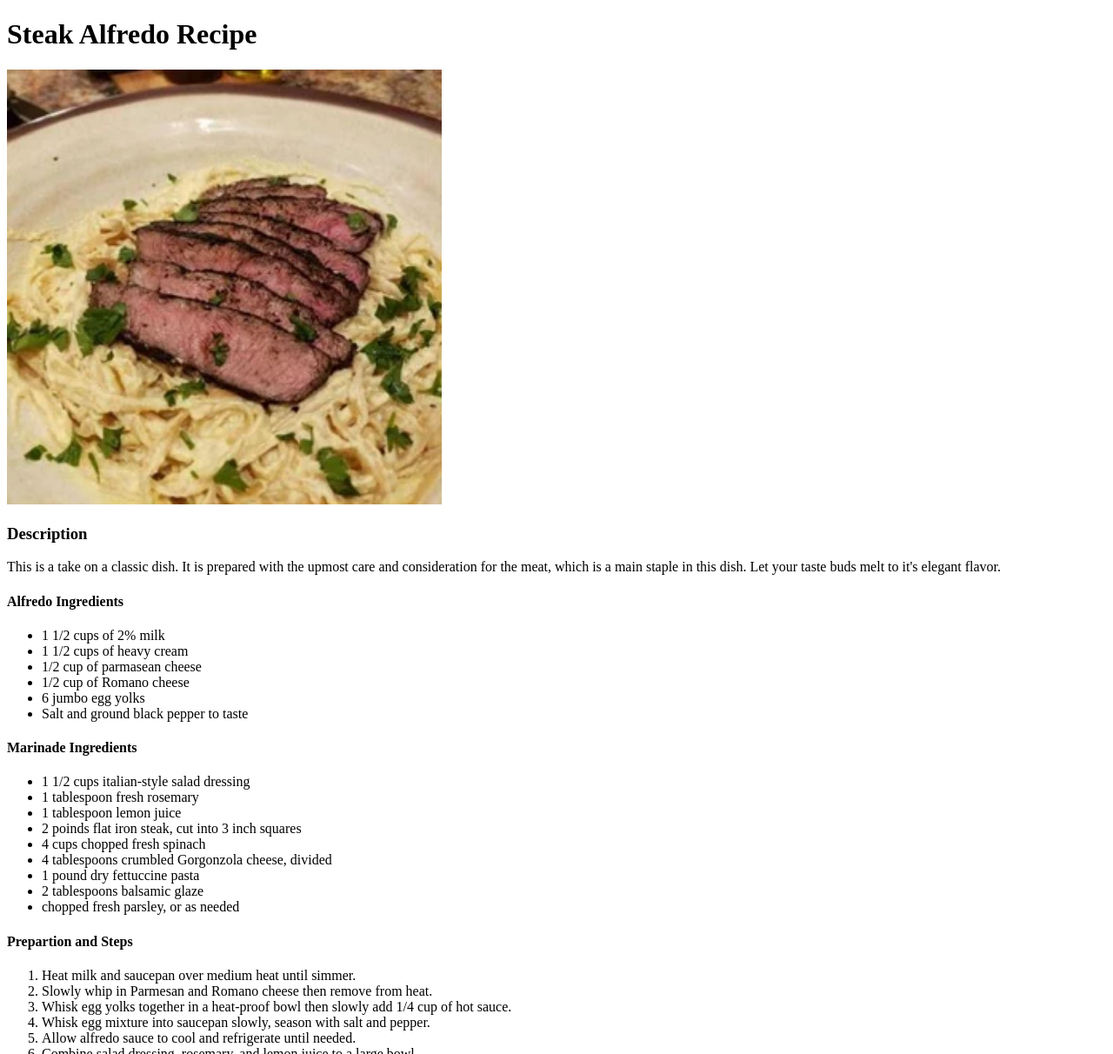
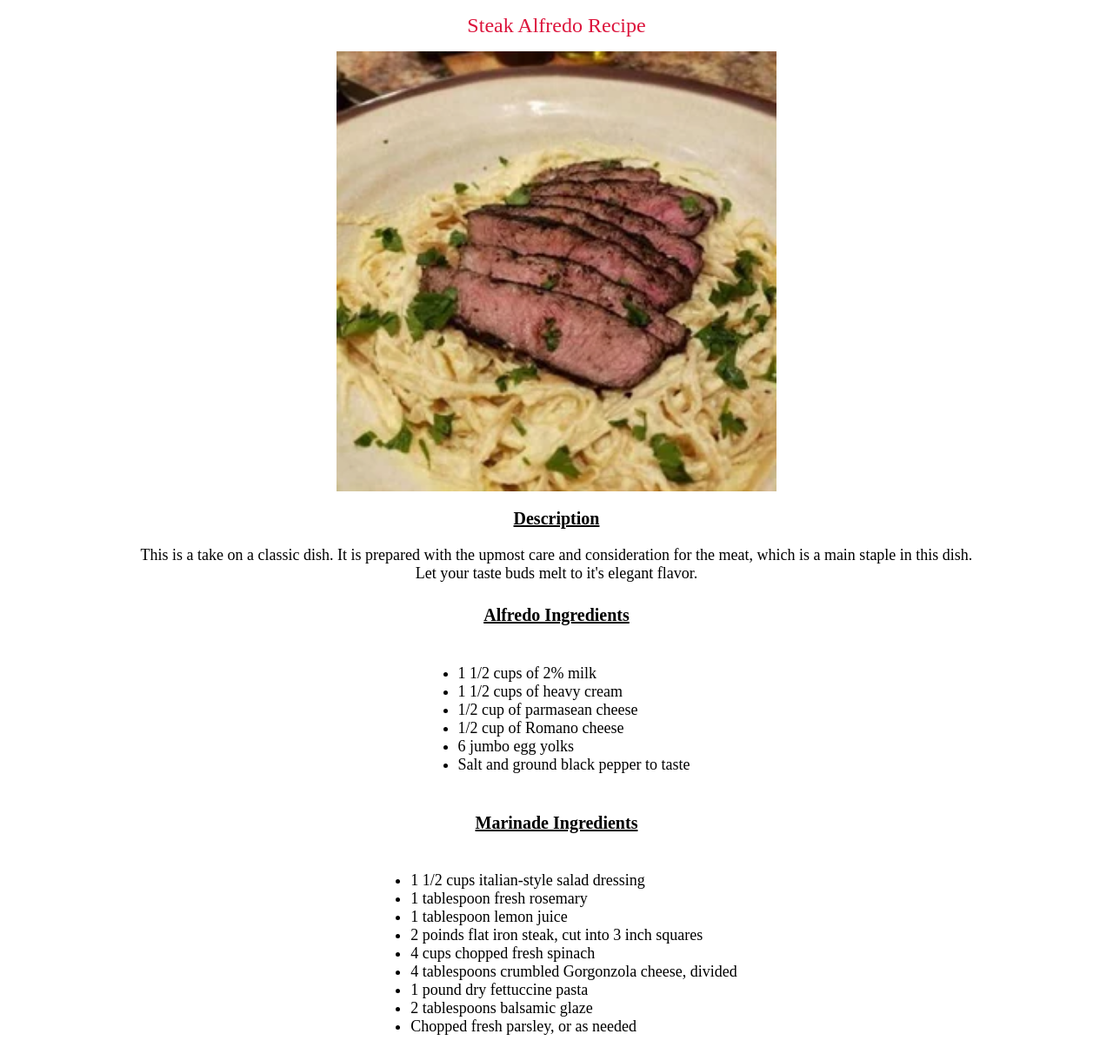
Before and after one commit to TGraham17/odin-recipes, a plain HTML site: page recipes/steak-alfredo.html in a window 1280 px wide. Shown: the top 1212 px of the page at 87% size. Drawn offline with Linux system fonts and the light colour scheme.

Commit message:
css added

```diff
--- a/recipes/steak-alfredo.html
+++ b/recipes/steak-alfredo.html
@@ -5,15 +5,17 @@
     <meta http-equiv="X-UA-Compatible" content="IE=edge">
     <meta name="viewport" content="width=device-width, initial-scale=1.0">
     <title>Recipes</title>
+    <link rel="stylesheet" href="../style.css" type="text/css">
 </head>
 <body>
     <h1>Steak Alfredo Recipe</h1>
-    <img src="../img/steak-alfredo.webp" alt="Steak alfredo on a white plate" width="500px">
+    <img class="img" src="../img/steak-alfredo.webp" alt="Steak alfredo on a white plate" width="500px">
     <h3>Description</h3>
-    <p>This is a take on a classic dish. It is prepared with the upmost care and consideration for the meat, which
-        is a main staple in this dish. Let your taste buds melt to it's elegant flavor.
+    <p class="text">This is a take on a classic dish. It is prepared with the upmost care and consideration for the meat, which
+        is a main staple in this dish.<br> Let your taste buds melt to it's elegant flavor.
     </p>
     <h4>Alfredo Ingredients</h4>
+    <div class="link">
         <ul>
             <li>1 1/2 cups of 2% milk</li>
             <li>1 1/2 cups of heavy cream</li>
@@ -22,7 +24,9 @@
             <li>6 jumbo egg yolks</li>
             <li>Salt and ground black pepper to taste</li>
         </ul>
+    </div>
     <h4>Marinade Ingredients</h4>
+    <div class="link">
         <ul>
             <li>1 1/2 cups italian-style salad dressing</li>
             <li>1 tablespoon fresh rosemary</li>
@@ -32,9 +36,11 @@
             <li>4 tablespoons crumbled Gorgonzola cheese, divided</li>
             <li>1 pound dry fettuccine pasta</li>
             <li>2 tablespoons balsamic glaze</li>
-        <li>chopped fresh parsley, or as needed</li>
+            <li>Chopped fresh parsley, or as needed</li>
         </ul>
-    <h4>Prepartion and Steps</h4>
+    </div>
+    <h4>Preparation and Steps</h4>
+    <div class="link">
         <ol>
             <li>Heat milk and saucepan over medium heat until simmer.</li>
             <li>Slowly whip in Parmesan and Romano cheese then remove from heat.</li>
@@ -53,6 +59,7 @@
             <li>Pour hot alfredo sauce into a large serving bowl, add pasta, and stir until combined.</li>
             <li>Add grilled steak and drizzle the meat with balsamic glaze. Garnish with parsley.</li>
         </ol>
+    </div>
     <a href="../index.html">Back to Recipes</a>
 </body>
 </html>
--- /dev/null
+++ b/style.css
@@ -0,0 +1,28 @@
+h1 {
+    font-family:'Times New Roman', Times, serif;
+    font-weight: 500;
+    text-align: center;
+    color:crimson;
+    font-size: 24px;
+}
+h3, h4 {
+    font-family:'Times New Roman', Times, serif;
+    text-align: center;
+    font-size: 20px;
+    text-decoration-line: underline;
+}
+.img {
+    display: block;
+    margin-left: auto;
+    margin-right: auto;
+    width: 40%;
+}
+.link {
+    display: grid;
+    place-items: center;
+    font-size: 18px;
+}
+.text {
+    text-align: center;
+    font-size: 18px;
+}
```
Also changed, not shown: index.html (+9 -6 lines), recipes/ravioli.html (+8 -4 lines), recipes/spaghettii.html (+8 -3 lines). Lines whose indentation alone changed are shown as unchanged.
